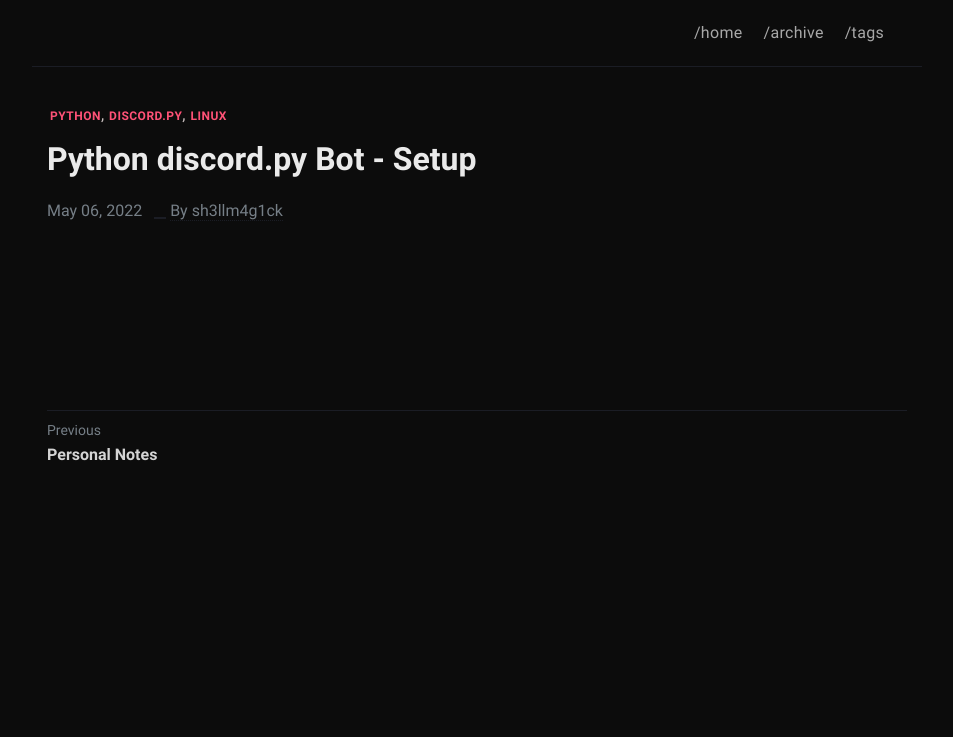
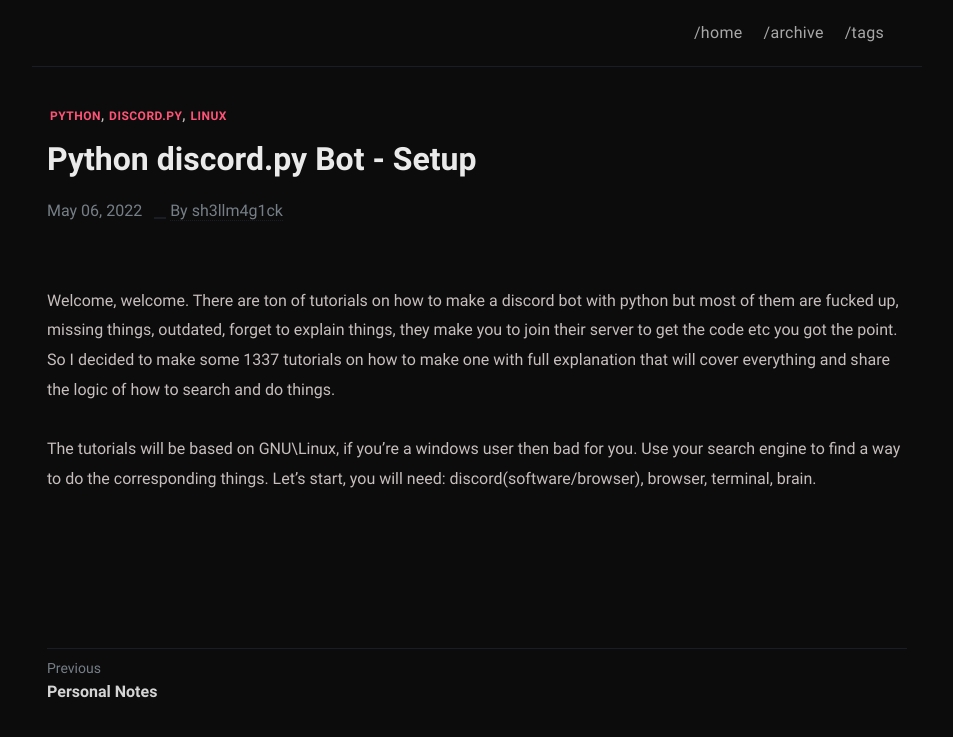
Before and after one commit to sh3llm4g1ck/sh3llm4g1ck.github.io, a Jekyll site: the page built from _posts/python-discord.py-bot-setup/2022-05-06-python-discord.py-bot-setup.md, in a window 1280 px wide. Shown: the top 737 px of the page, without its empty margins (163-1116 px from the left). Built offline with Jekyll 4.4.1, drawn with Linux system fonts in a browser that asks for light colours.

Commit message:
Update 2022-05-06-python-discord.py-bot-setup.md

```diff
--- a/_posts/python-discord.py-bot-setup/2022-05-06-python-discord.py-bot-setup.md
+++ b/_posts/python-discord.py-bot-setup/2022-05-06-python-discord.py-bot-setup.md
@@ -3,3 +3,8 @@ layout: post
 title: "Python discord.py Bot - Setup"
 tags: [python, discord.py, linux]
 ---
+
+Welcome, welcome. There are ton of tutorials on how to make a discord bot with python but most of them are fucked up, missing things, outdated, forget to explain things, they make you to join their server to get the code etc you got the point. So I decided to make some 1337 tutorials on how to make one with full explanation that will cover everything and share the logic of how to search and do things.
+
+The tutorials will be based on GNU\Linux, if you're a windows user then bad for you. Use your search engine to find a way to do the corresponding things.
+Let's start, you will need: discord(software/browser), browser, terminal, brain.
```
